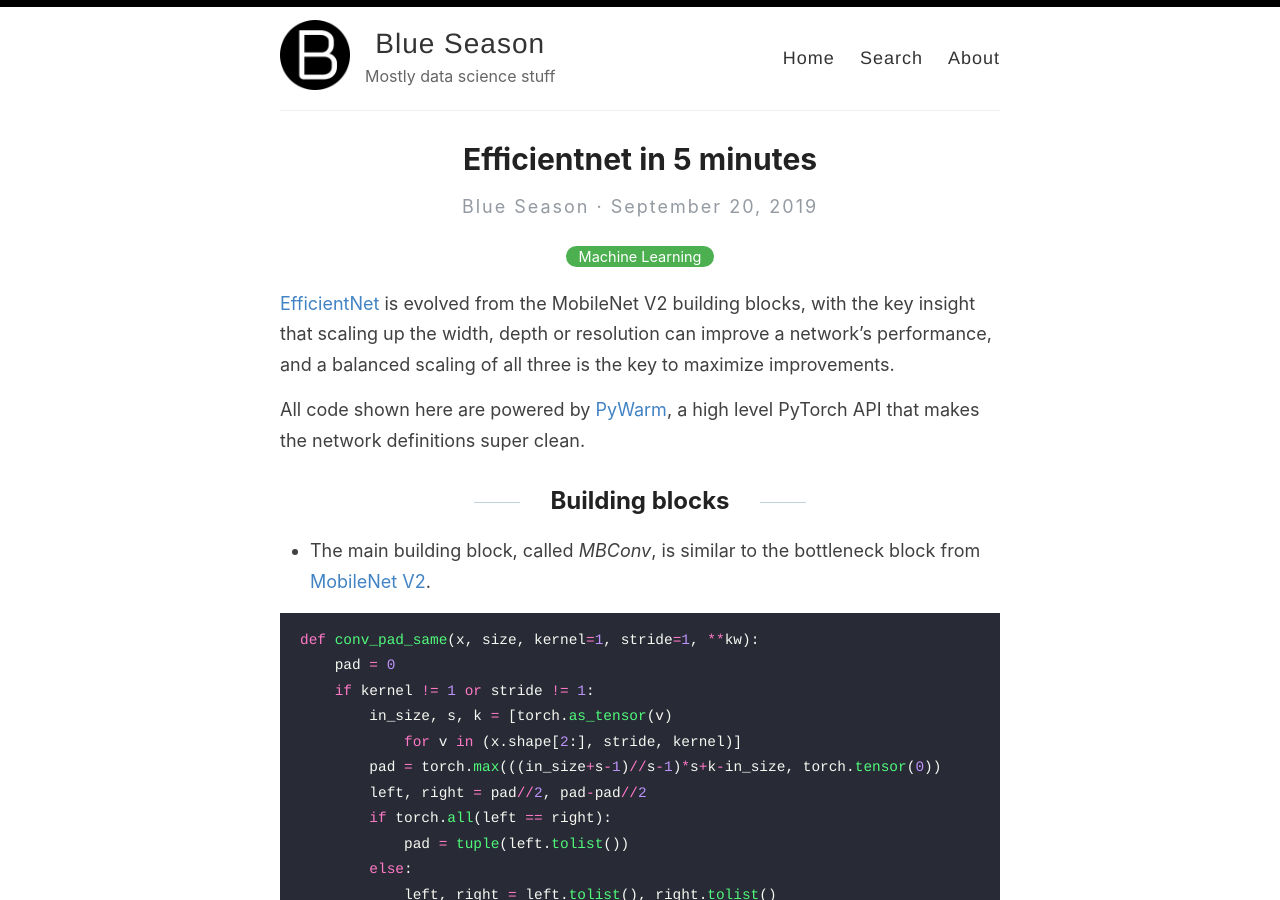
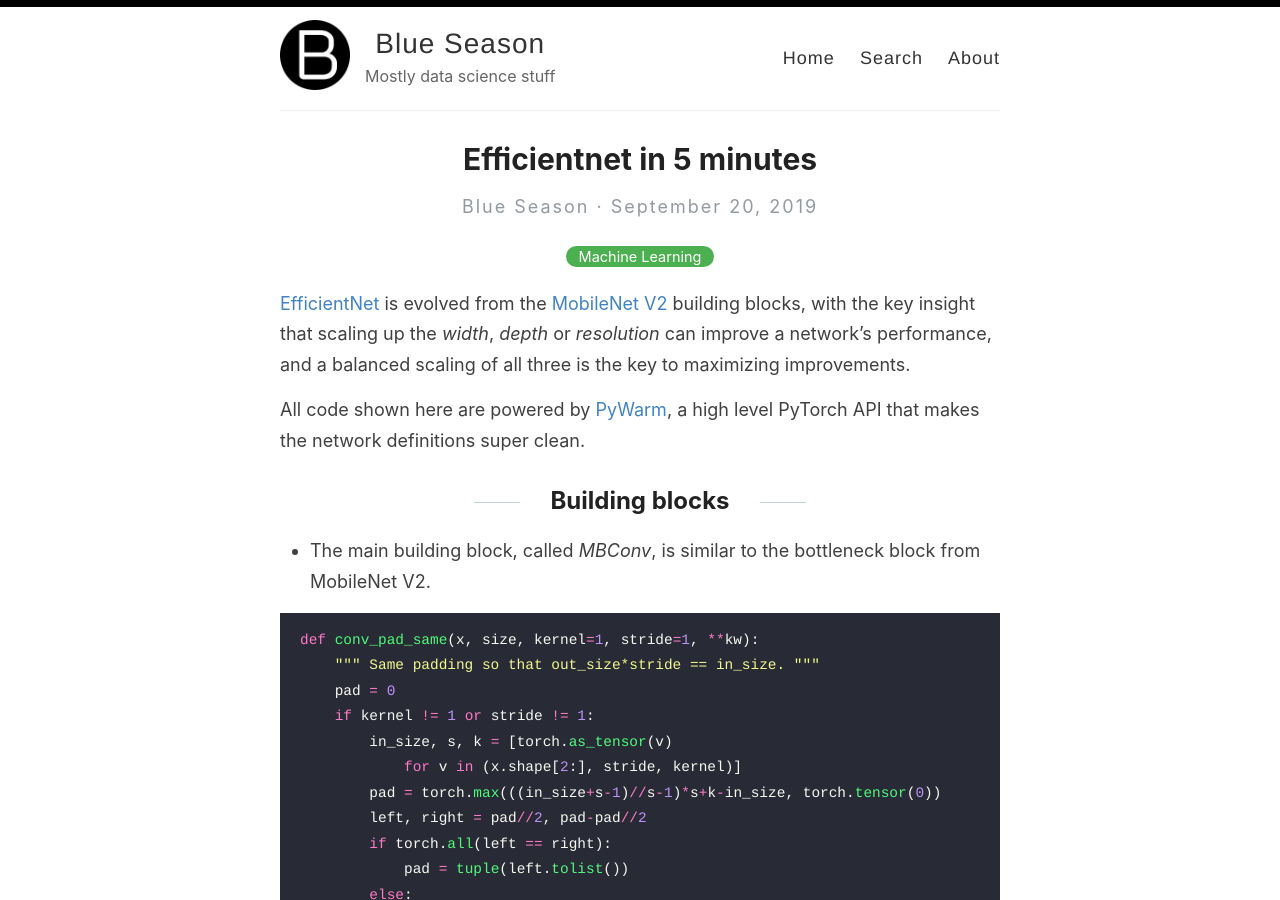
Before and after one commit to blue-season/blue-season.github.io, a Jekyll site: the page built from _posts/2019-09-20-efficientnet-in-5-minutes.md, in a window 1280 px wide and 900 px high. Built offline with Jekyll 4.4.1, drawn with Linux system fonts in a browser that asks for light colours; comment, search, counter and statistics services are not loaded.

Commit message:
Update post

````diff
--- a/_posts/2019-09-20-efficientnet-in-5-minutes.md
+++ b/_posts/2019-09-20-efficientnet-in-5-minutes.md
@@ -4,18 +4,19 @@ title: Efficientnet in 5 minutes
 categories: [Machine Learning]
 ---
 
-[EfficientNet](https://arxiv.org/abs/1905.11946) is evolved from the MobileNet V2 building blocks, with the key insight
-that scaling up the width, depth or resolution can improve a network's performance, and a balanced scaling of all three
-is the key to maximize improvements.
+[EfficientNet](https://arxiv.org/abs/1905.11946) is evolved from the [MobileNet V2](https://arxiv.org/abs/1905.11946) building blocks, with the key insight
+that scaling up the *width*, *depth* or *resolution* can improve a network's performance, and a balanced scaling of all three
+is the key to maximizing improvements.
 
 All code shown here are powered by [PyWarm](https://github.com/blue-season/pywarm), a high level PyTorch API that makes the network definitions super clean.
 
 ## Building blocks
 
-- The main building block, called *MBConv*, is similar to the bottleneck block from [MobileNet V2](https://arxiv.org/abs/1905.11946).
+- The main building block, called *MBConv*, is similar to the bottleneck block from MobileNet V2.
 
 ```python
 def conv_pad_same(x, size, kernel=1, stride=1, **kw):
+    """ Same padding so that out_size*stride == in_size. """
     pad = 0
     if kernel != 1 or stride != 1:
         in_size, s, k = [torch.as_tensor(v)
````
